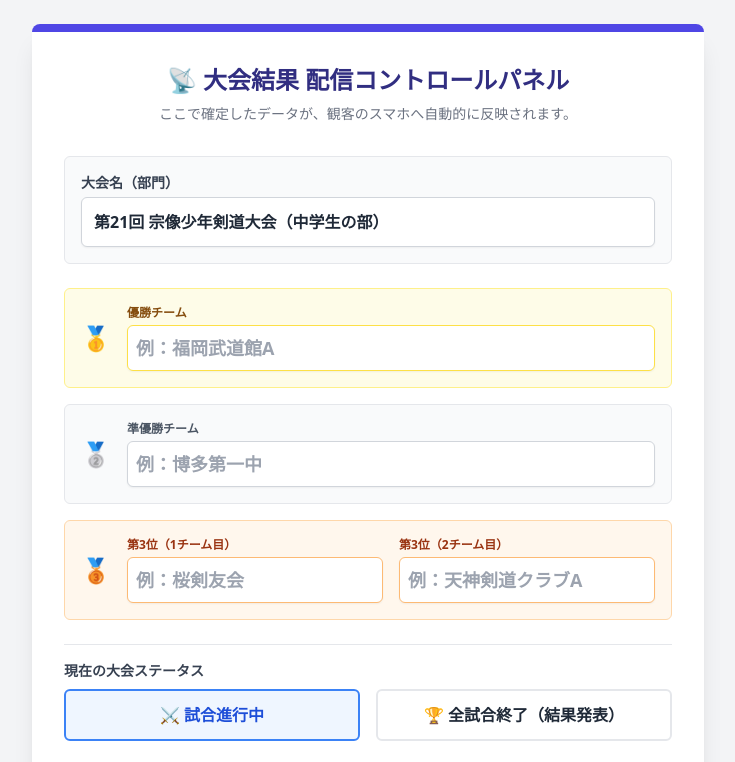
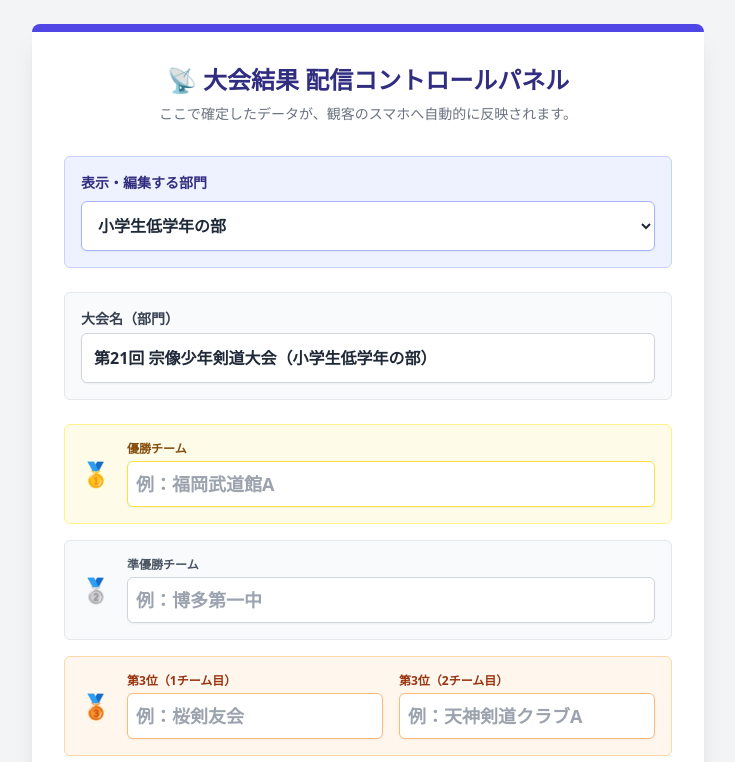
Before and after one commit to hirokidoi4-source/kendo-genkaiki, a website: page public/admin_finish.html in a window 1280 px wide. Shown: the top 762 px of the page, without its empty margins (272-1007 px from the left). Drawn offline with nearby package versions, Linux system fonts and the light colour scheme; no server answers.

Commit message:
fix: 大会結果表示画面の編集

```diff
--- a/public/admin_finish.html
+++ b/public/admin_finish.html
@@ -13,7 +13,16 @@
         <p class="text-center text-sm text-gray-500 mb-8">ここで確定したデータが、観客のスマホへ自動的に反映されます。</p>
 
         <form id="resultForm" class="space-y-6">
-
+           <!-- 🏷️ 部門選択ドロップダウン -->
+            <div class="bg-indigo-50 p-4 rounded-md border border-indigo-200">
+                <label class="block text-sm font-bold text-indigo-900 mb-2">表示・編集する部門</label>
+                <select id="sel_category" onchange="loadCategoryData()" class="w-full border-indigo-300 rounded-md shadow-sm p-3 border focus:ring-indigo-500 font-bold text-gray-800 bg-white">
+                    <option value="low_elem">小学生低学年の部</option>
+                    <option value="high_elem">小学生高学年の部</option>
+                    <option value="jhs_women">中学生女子の部</option>
+                    <option value="jhs_men">中学生男子の部</option>
+                </select>
+            </div>
             <div class="bg-gray-50 p-4 rounded-md border border-gray-200">
                 <label class="block text-sm font-bold text-gray-700 mb-1">大会名（部門）</label>
                 <input type="text" id="inp_title" value="第21回 宗像少年剣道大会（中学生の部）" class="w-full border-gray-300 rounded-md shadow-sm p-3 border focus:ring-indigo-500 focus:border-indigo-500 font-bold">
@@ -74,11 +83,109 @@
     </div>
 
     <script>
+        // 🏆 データベースから試合結果を取得し、勝者（1位〜3位）を自動抽出する関数
+        async function loadCategoryData() {
+            const categorySelect = document.getElementById('sel_category');
+            const selectedCategory = categorySelect.value;
+            const categoryText = categorySelect.options[categorySelect.selectedIndex].text;
+
+            // 大会名（部門）の表示を更新
+            document.getElementById('inp_title').value = `第21回 宗像少年剣道大会（${categoryText}）`;
+
+            try {
+                // DBから全試合を取得
+                const res = await fetch('/api/matches');
+                const allMatches = await res.json();
+
+                // 選択中部門の「決勝トーナメント」のみ抽出
+                const categoryMatches = allMatches.filter(m =>
+                    (m.category === selectedCategory) && m.stage === '決勝トーナメント'
+                );
+
+                if (!categoryMatches || categoryMatches.length === 0) {
+                    clearInputs();
+                    return;
+                }
+
+                // 回戦数を数値化する関数
+                const normalizeNum = (str) => {
+                    if (!str) return 0;
+                    const half = str.replace(/[０-９]/g, (s) => String.fromCharCode(s.charCodeAt(0) - 0xfee0));
+                    return parseInt(half, 10) || 0;
+                };
+
+                // 最大回戦（決勝戦）を特定
+                let maxRound = 0;
+                categoryMatches.forEach(m => {
+                    const rm = m.title ? m.title.match(/([0-9０-９]+)回戦/) : null;
+                    if (rm) {
+                        const r = normalizeNum(rm[1]);
+                        if (r > maxRound) maxRound = r;
+                    }
+                });
+
+                let winner = '', runnerUp = '', third1 = '', third2 = '';
+
+                // 🥇 優勝 & 🥈 準優勝（決勝戦: maxRound）
+                const finalMatch = categoryMatches.find(m => m.title && m.title.includes(`${maxRound}回戦`));
+                if (finalMatch && finalMatch.status === 'finished') {
+                    const det = typeof finalMatch.details === 'string' ? JSON.parse(finalMatch.details) : finalMatch.details;
+                    const winTeam = det?.winnerTeam || (finalMatch.scoreA > finalMatch.scoreB ? finalMatch.teamA : (finalMatch.scoreB > finalMatch.scoreA ? finalMatch.teamB : null));
+                    if (winTeam) {
+                        winner = winTeam;
+                        runnerUp = (winTeam === finalMatch.teamA) ? finalMatch.teamB : finalMatch.teamA;
+                    }
+                }
+
+                // 🥉 第3位（2チーム）（準決勝: maxRound - 1）
+                if (maxRound > 1) {
+                    const semiMatches = categoryMatches.filter(m => m.title && m.title.includes(`${maxRound - 1}回戦`));
+                    const losers = [];
+                    semiMatches.forEach(m => {
+                        if (m.status === 'finished') {
+                            const det = typeof m.details === 'string' ? JSON.parse(m.details) : m.details;
+                            const winTeam = det?.winnerTeam || (m.scoreA > m.scoreB ? m.teamA : (m.scoreB > m.scoreA ? m.teamB : null));
+                            if (winTeam) {
+                                const loser = (winTeam === m.teamA) ? m.teamB : m.teamA;
+                                if (loser && loser !== '未定' && loser !== '（シード）') {
+                                    losers.push(loser);
+                                }
+                            }
+                        }
+                    });
+                    third1 = losers[0] || '';
+                    third2 = losers[1] || '';
+                }
+
+                // フォームへセット
+                document.getElementById('inp_winner').value = winner;
+                document.getElementById('inp_runner_up').value = runnerUp;
+                document.getElementById('inp_third_1').value = third1;
+                document.getElementById('inp_third_2').value = third2;
+
+            } catch (error) {
+                console.error("結果自動抽出エラー:", error);
+            }
+        }
+
+        function clearInputs() {
+            document.getElementById('inp_winner').value = '';
+            document.getElementById('inp_runner_up').value = '';
+            document.getElementById('inp_third_1').value = '';
+            document.getElementById('inp_third_2').value = '';
+        }
+
+        // 初期化処理（画面読み込み時）
+        document.addEventListener('DOMContentLoaded', () => {
+            loadCategoryData();
+        });
+
+        // フォーム送信処理
         document.getElementById('resultForm').addEventListener('submit', async (e) => {
-            e.preventDefault(); // 画面の自動リロードを防ぐ
+            e.preventDefault();
 
-            // フォームの入力内容を取得
             const payload = {
+                category: document.getElementById('sel_category').value, // 💡 部門コードを追加
                 title: document.getElementById('inp_title').value,
                 winner: document.getElementById('inp_winner').value,
                 runner_up: document.getElementById('inp_runner_up').value,
@@ -88,7 +195,6 @@
             };
 
             try {
-                // index.js (Node.js) へPOSTリクエストでデータを送る
                 const response = await fetch('/api/results', {
                     method: 'POST',
                     headers: { 'Content-Type': 'application/json' },
```
